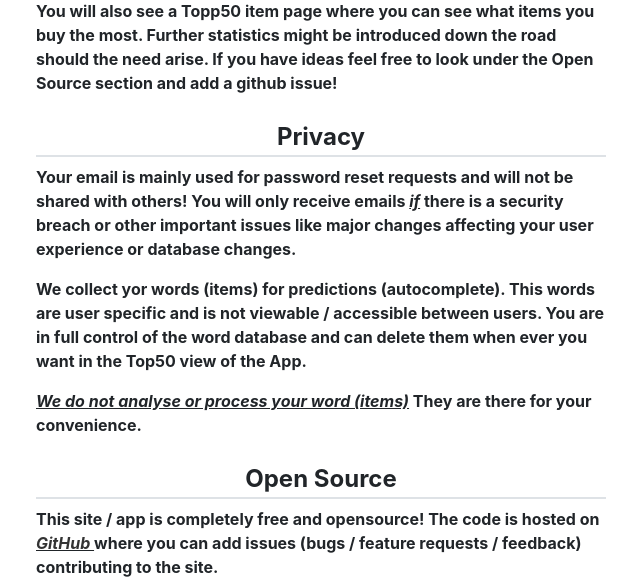
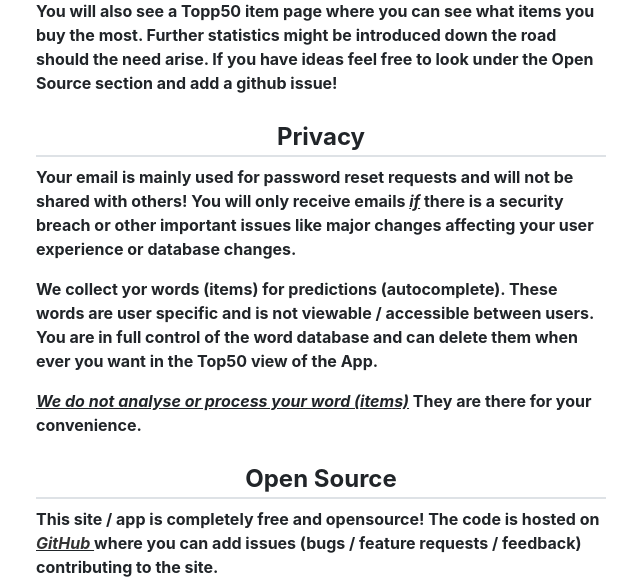
Before and after one commit to izznogooood/myfamilycart, a Django app: page /about/ in a window 1280 px wide. Shown: the part 343-924 px from the top of the page, without its empty margins (319-959 px from the left). Run offline with Django 3.2, Linux system fonts and the light colour scheme; some libraries are stand-ins or nearby versions; some web fonts are replaced.

Commit message:
corrected typO

```diff
--- a/templates/about.html
+++ b/templates/about.html
@@ -26,7 +26,7 @@
         </p>
         <p>
             We collect yor words (items) for predictions
-            (autocomplete). This words are user specific and is not viewable /
+            (autocomplete). These words are user specific and is not viewable /
             accessible between users. You are in full control of the word database
             and can delete them when ever you want in the Top50 view of the App.
         </p>
```
